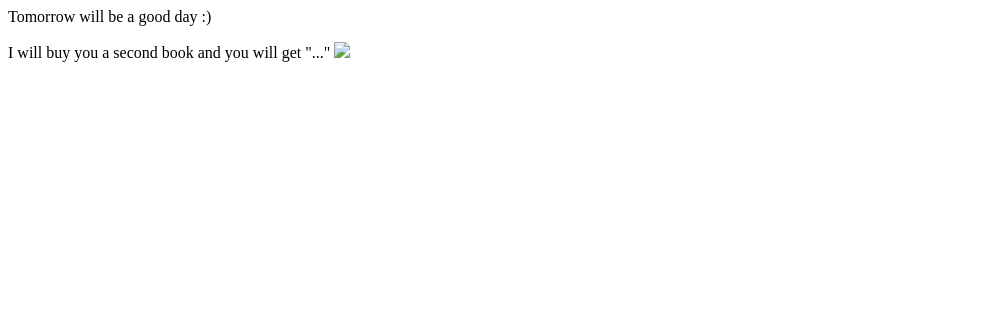
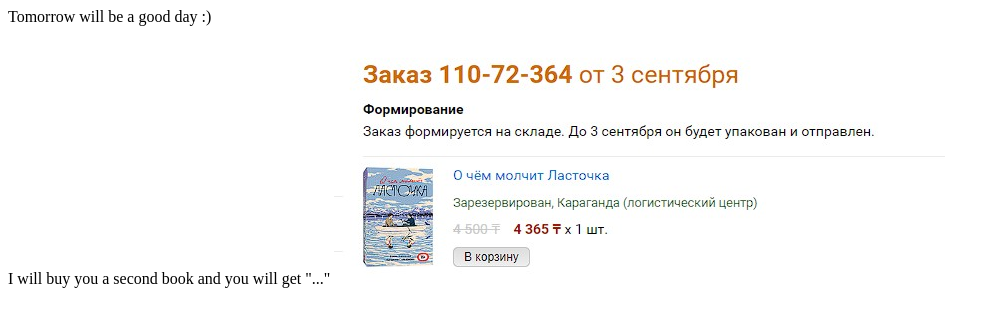
Before and after one commit to teamosh/questfortoma, a plain HTML site: page tasks/final.html in a window 1280 px wide. Shown: the whole page, without its empty margins (0-1000 px from the left). Drawn offline with Linux system fonts and the light colour scheme.

Commit message:
Update final.html

```diff
--- a/tasks/final.html
+++ b/tasks/final.html
@@ -3,7 +3,7 @@
 Tomorrow will be a good day :)
 <p>
 I will buy you a second book and you will get "..."
-<img src = "pictures/book.jpg">
+<img src = "book.jpg">
 </p>
 </body>
 </html>
```
